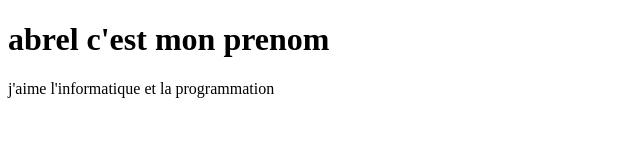
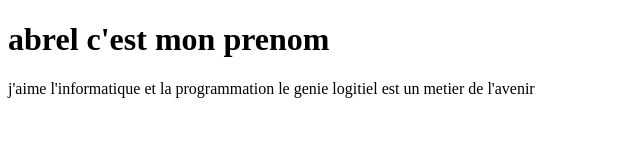
Before and after one commit to stephane4-bot/tre, a plain HTML site: page index.html in a window 1280 px wide. Shown: the whole page, without its empty margins (0-640 px from the left). Drawn offline with Linux system fonts and the light colour scheme.

Commit message:
le genie logiciel est une filiere de l'avenir

```diff
--- a/index.html
+++ b/index.html
@@ -8,5 +8,6 @@
 <body>
     <h1>abrel c'est  mon prenom </h1>
     j'aime l'informatique et la  programmation
+    le genie logitiel  est un metier de l'avenir
 </body>
 </html>
```
